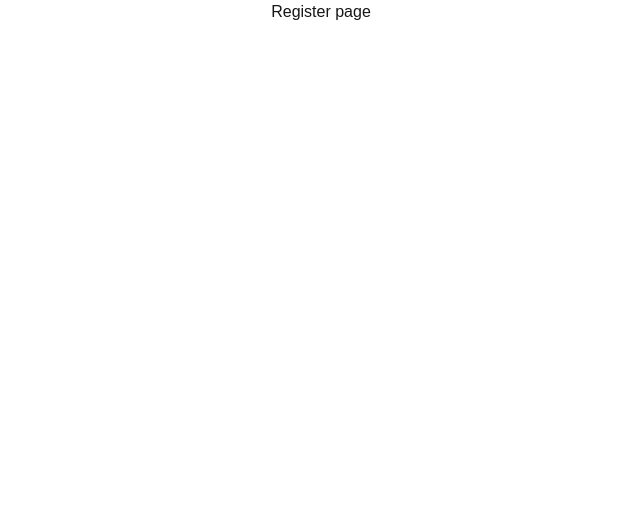
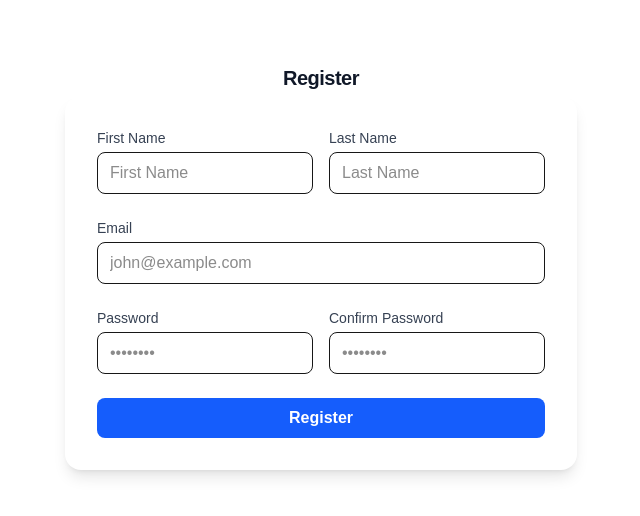
Before and after one commit to Mintesnotg/ims-FE, a Next.js app: page /register in a window 1280 px wide. Shown: the top 516 px of the page, without its empty margins (319-959 px from the left). Built offline with nearby package versions, Linux system fonts and the light colour scheme; no server answers.

Commit message:
registerUibuild

```diff
--- /dev/null
+++ b/lib/schemas/useraccount/registration.ts
@@ -0,0 +1,20 @@
+import { z } from "zod";
+export const registerSchema = z
+    .object({
+        firstName: z.string().min(1, "First name is required"),
+        lastName: z.string().min(1, "Last name is required"),
+        email: z.string().email("Invalid email").min(1, "Email is required"),
+        password: z
+            .string()
+            .min(8, "Password must be at least 8 characters")
+            .regex(/[A-Z]/, "Must include an uppercase letter")
+            .regex(/[a-z]/, "Must include a lowercase letter")
+            .regex(/[0-9]/, "Must include a number"),
+        confirmPassword: z.string(),
+    })
+    .refine((data) => data.password === data.confirmPassword, {
+        path: ["confirmPassword"],
+        message: "Passwords do not match",
+    });
+
+export type RegisterValues = z.infer<typeof registerSchema>;
--- a/src/app/login/page.tsx
+++ b/src/app/login/page.tsx
@@ -1,11 +1,11 @@
 import React from 'react'
 import { Metadata } from 'next';
-import Loginform from 'components/ui/loginform';
+import Loginform from 'components/ui/user/loginform';
 import { redirect } from 'next/navigation';
 import { authenticate } from 'services/auth';
-import { USER_ACCOUNT_ENDPOINTS } from '../../../lib/apiendpoints';
+
 import { LoginFormValues } from '../../../lib/schemas/useraccount/loginschema';
-import { LoginResponse } from 'types/response/loginresponse';
+import { LoginResponse } from 'types/response/userresponse/loginresponse';
 import { cookies } from 'next/headers';
 
 export const metadata: Metadata = { title: 'Sign in' };
--- a/src/app/register/page.tsx
+++ b/src/app/register/page.tsx
@@ -1,8 +1,29 @@
-export default function Register () {
+import Registration from "components/ui/user/registration";
+import { RegisterResponse } from "types/response/userresponse/registerresponse";
+import { RegisterValues } from "../../../lib/schemas/useraccount/registration";
+import { registeruser } from "services/registeruser";
 
-   return (
-    <div>
-        <h1  className="text-center">Register page</h1>
-    </div>
-   )
+import { redirect } from "next/navigation";
+
+
+export default function Register() {
+
+
+    async function registrationaction(formdata: FormData): Promise<{ response: RegisterResponse }> {
+        'use server';
+
+        const payload = Object.fromEntries(formdata) as RegisterValues;
+        const result = await registeruser(payload);
+        if (result.isSuccess) {
+            redirect('/login');             // never reaches next line
+        }
+        debugger;
+        return { response: result };              // <‑‑ wrapped
+    }
+
+    return (
+        <div>
+            <Registration action={registrationaction} />
+        </div>
+    )
 }
--- a/src/components/ui/loginform.tsx
+++ b/src/components/ui/user/loginform.tsx
@@ -2,9 +2,9 @@
 "use client";
 
 import { useForm } from "react-hook-form";
-import { LoginFormValues, loginSchema } from "../../../lib/schemas/useraccount/loginschema";
+import { LoginFormValues, loginSchema } from "../../../../lib/schemas/useraccount/loginschema";
 import { zodResolver } from "@hookform/resolvers/zod";
-import { LoginResponse } from "types/response/loginresponse";
+import { LoginResponse } from "types/response/userresponse/loginresponse";
 import { useState } from "react";
 type Props = {
     action: (fd: FormData) => Promise<{ response?: LoginResponse  | undefined }>;
@@ -16,7 +16,6 @@ export default function Loginform({ action, }: Props) {
         register,
         handleSubmit,
         formState: { errors, isSubmitting },
-
     } = useForm<LoginFormValues>({resolver:zodResolver(loginSchema)});
     const [loginerror, setLoginError] = useState("")
     const onSubmit = async (values: LoginFormValues) => {
@@ -41,11 +40,11 @@ export default function Loginform({ action, }: Props) {
     return (
 
 
-        <div className="mt-10 sm:mx-auto sm:w-full sm:max-w-sm">
+        <div className="mt-5 sm:mx-auto sm:w-full sm:max-w-sm">
 
-            <h2 className="mt-10 text-center text-2xl/9 font-bold tracking-tight text-gray-900">Sign in to your account</h2>
+            <form onSubmit={handleSubmit(onSubmit)} className="space-y-6 rounded-2xl bg-white p-8 shadow-lg max-w-md w-full">
+                <h2 className="mt-5 text-center text-xl/9 font-bold tracking-tight text-gray-900">Sign in to your account</h2>
 
-            <form onSubmit={handleSubmit(onSubmit)} className="space-y-6">
                 <label className="block">
                     <span className="text-sm font-medium">Username</span>
                     <input onKeyDown={()=> setLoginError('')}
--- /dev/null
+++ b/src/components/ui/user/registration.tsx
@@ -0,0 +1,108 @@
+"use client";
+
+import React from 'react'
+import { useForm } from 'react-hook-form';
+import { registerSchema, RegisterValues } from '../../../../lib/schemas/useraccount/registration';
+import { zodResolver } from '@hookform/resolvers/zod';
+import { RegisterResponse } from 'types/response/userresponse/registerresponse';
+type RegisterFormProps = {
+    action: (fd: FormData) => Promise<{ response?: RegisterResponse | undefined }>;
+};
+const Registration = ({action}:RegisterFormProps) => {
+
+    const {
+        register,
+        handleSubmit,
+        formState: { errors, isSubmitting },
+    } = useForm<RegisterValues>({ resolver: zodResolver(registerSchema) });
+
+    const onSubmit = async (values: RegisterValues) => {
+
+        const formData = new FormData();
+        Object.entries(values).forEach(([key, value]) => formData.append(key, value as string));
+        await action(formData);
+    };
+    return (
+        <div className='mt-15 sm:mx-auto sm:w-full sm:max-w-lg'>
+                    <h2 className="mt-5 text-center text-xl/9 font-bold tracking-tight text-gray-900">Register</h2>
+
+            <form
+                onSubmit={handleSubmit(onSubmit)}
+                className="space-y-6 rounded-2xl bg-white p-8 shadow-lg sm:max-w  w-full"
+            >
+                <div className="grid grid-cols-1 sm:grid-cols-2 gap-4">
+                    <div>
+                        <label className="mb-1 block text-sm font-medium text-gray-700">First Name</label>
+                        <input
+                            type="text"
+                            {...register("firstName")}
+                            placeholder="First Name"
+                            className="w-full rounded-lg border px-3 py-2 focus:outline-none focus:ring-2 focus:ring-blue-500"
+                        />
+                        {errors.firstName && <p className="mt-1 text-xs text-red-600">{errors.firstName.message}</p>}
+                    </div>
+                    <div>
+                        <label className="mb-1 block text-sm font-medium text-gray-700">Last Name</label>
+                        <input
+                            type="text"
+                            {...register("lastName")}
+                            placeholder="Last Name "
+                            className="w-full rounded-lg border px-3 py-2 focus:outline-none focus:ring-2 focus:ring-blue-500"
+                        />
+                        {errors.lastName && <p className="mt-1 text-xs text-red-600">{errors.lastName.message}</p>}
+                    </div>
+                </div>
+
+                <div>
+                    <label className="mb-1 block text-sm font-medium text-gray-700">Email</label>
+                    <input
+                        type="email"
+                        {...register("email")}
+                        placeholder="john@example.com"
+                        className="w-full rounded-lg border px-3 py-2 focus:outline-none focus:ring-2 focus:ring-blue-500"
+                    />
+                    {errors.email && <p className="mt-1 text-xs text-red-600">{errors.email.message}</p>}
+                </div>
+
+                <div className="grid grid-cols-1 sm:grid-cols-2 gap-4">
+                    <div>
+                        <label className="mb-1 block text-sm font-medium text-gray-700">Password</label>
+                        <input
+                            type="password"
+                            {...register("password")}
+                            placeholder="••••••••"
+                            className="w-full rounded-lg border px-3 py-2 focus:outline-none focus:ring-2 focus:ring-blue-500"
+                        />
+                        {errors.password && <p className="mt-1 text-xs text-red-600">{errors.password.message}</p>}
+                    </div>
+                    <div>
+                        <label className="mb-1 block text-sm font-medium text-gray-700">Confirm Password</label>
+                        <input
+                            type="password"
+                            {...register("confirmPassword")}
+                            placeholder="••••••••"
+                            className="w-full rounded-lg border px-3 py-2 focus:outline-none focus:ring-2 focus:ring-blue-500"
+                        />
+                        {errors.confirmPassword && (
+                            <p className="mt-1 text-xs text-red-600">{errors.confirmPassword.message}</p>
+                        )}
+                    </div>
+                </div>
+
+                <button
+                    type="submit"
+                    disabled={isSubmitting}
+                    className="w-full rounded-lg bg-blue-600 py-2 font-semibold text-white transition hover:bg-blue-700 disabled:opacity-60"
+                >
+                    {isSubmitting ? "Registering..." : "Register"}
+                </button>
+            </form>
+
+
+
+
+        </div>
+    )
+}
+
+export default Registration
--- a/src/services/auth.ts
+++ b/src/services/auth.ts
@@ -1,5 +1,5 @@
 
-import { LoginResponse } from "types/response/loginresponse";
+import { LoginResponse } from "types/response/userresponse/loginresponse";
 import { USER_ACCOUNT_ENDPOINTS } from "../../lib/apiendpoints";
 import { LoginFormValues } from "../../lib/schemas/useraccount/loginschema";
 
--- /dev/null
+++ b/src/services/registeruser.ts
@@ -0,0 +1,19 @@
+
+import { LoginResponse } from "types/response/userresponse/loginresponse";
+import { USER_ACCOUNT_ENDPOINTS } from "../../lib/apiendpoints";
+import { RegisterValues } from "../../lib/schemas/useraccount/registration";
+import { RegisterResponse } from "types/response/userresponse/registerresponse";
+
+
+export async function registeruser(formdata: RegisterValues): Promise<RegisterResponse> {
+debugger;
+
+    const result = await fetch(USER_ACCOUNT_ENDPOINTS.Register, {
+        method: 'POST',
+        body: JSON.stringify(formdata),
+        headers: { 'Content-Type': 'application/json' },
+        cache: 'no-store',
+    })
+  const data = (await result.json()) as RegisterResponse;
+  return data;
+}
--- /dev/null
+++ b/src/types/response/userresponse/registerresponse.ts
@@ -0,0 +1,6 @@
+import { OperationalStatus } from "types/opreationalstatus";
+
+export interface RegisterPayload {
+  registerresponse?: string;
+}
+export type RegisterResponse = OperationalStatus<RegisterPayload>;
```
Also changed, not shown: src/types/response/userresponse/loginresponse.ts (renamed from src/types/response/loginresponse.ts).
